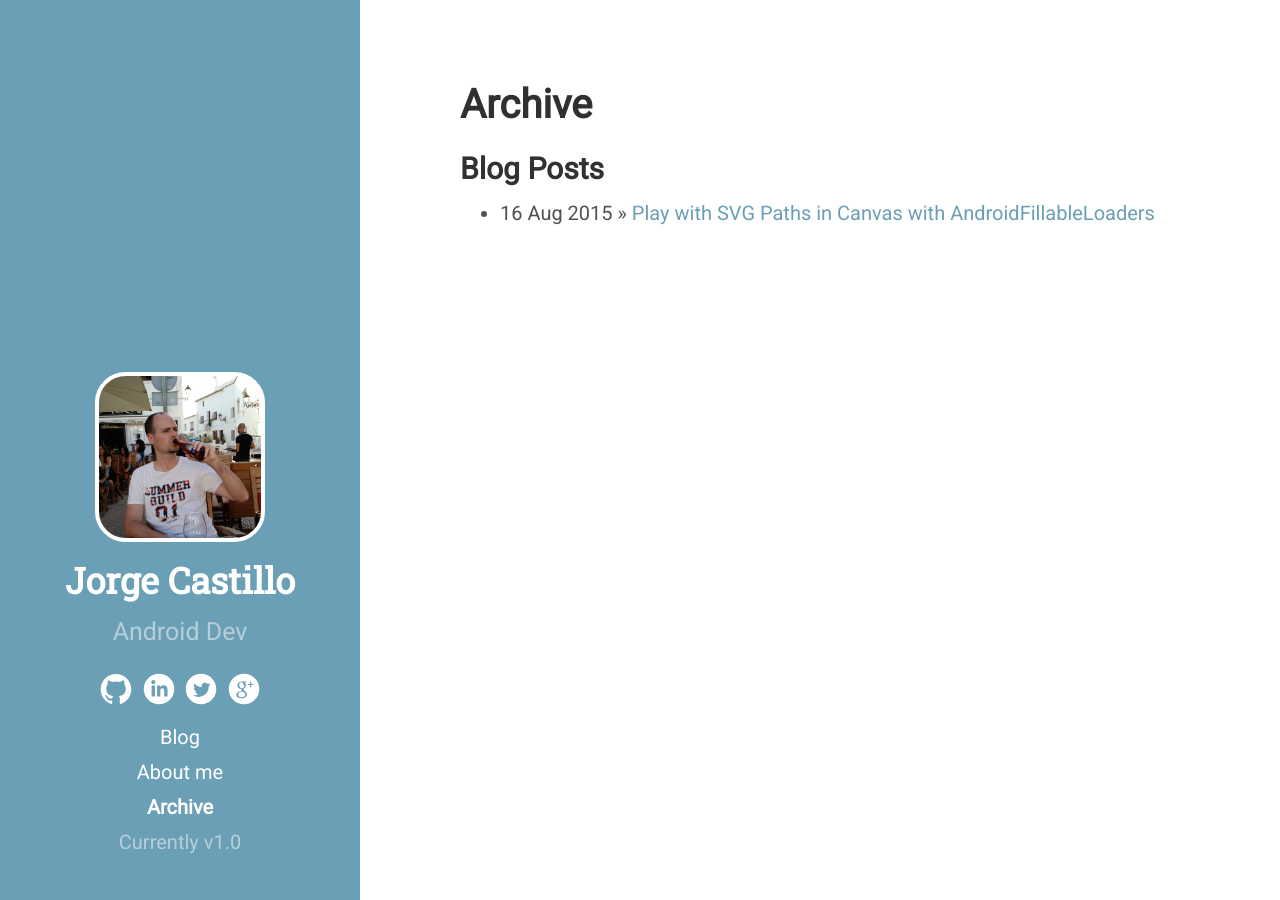
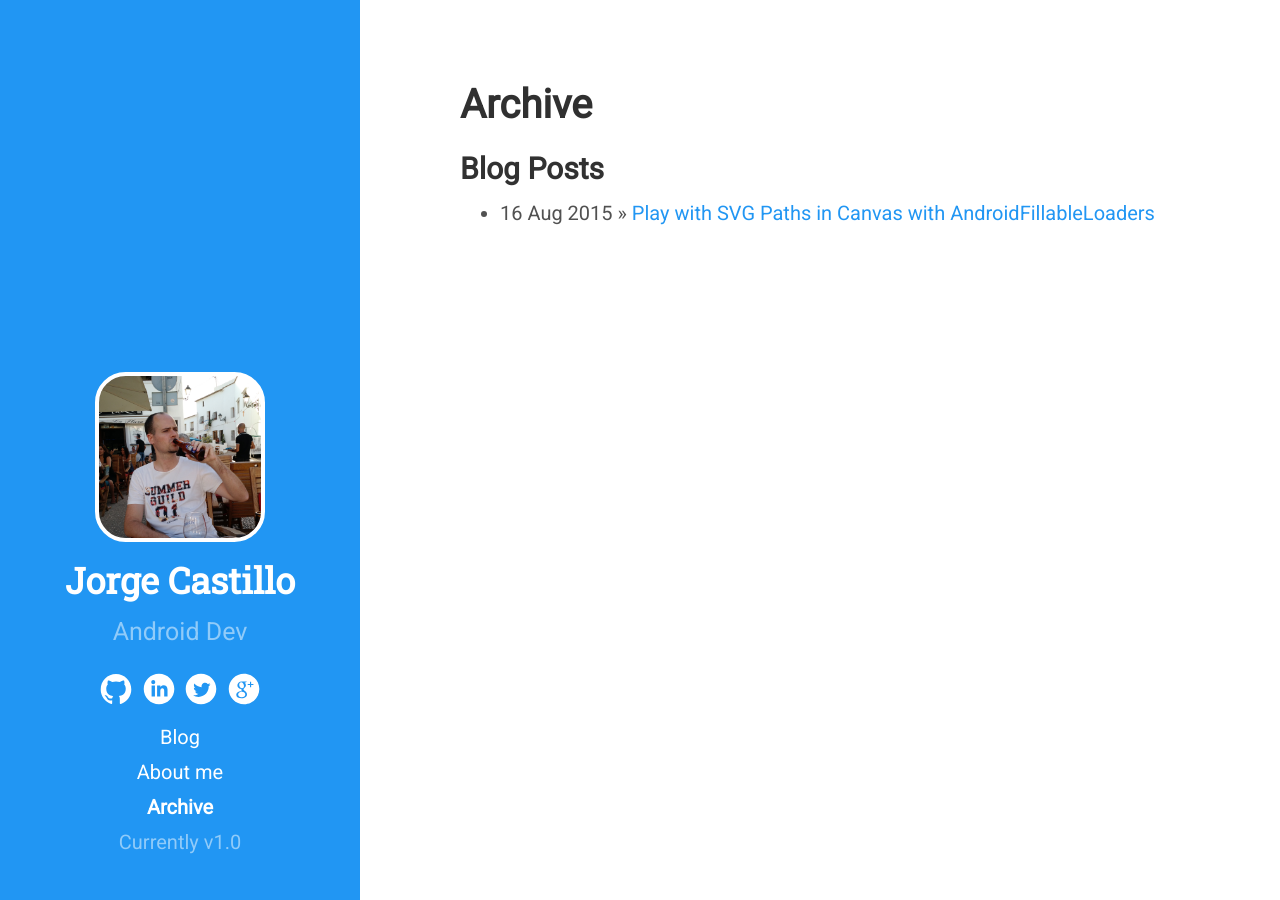
Before and after one commit to raja-ar/jorgecastilloprz.github.io, a Jekyll site: the page built from archive.md, in a window 1280 px wide. Built offline with Jekyll 4.4.1, drawn with Linux system fonts in a browser that asks for light colours; Markdown is read by kramdown in place of the engine named in the settings.

Commit message:
face fix.

```diff
--- a/_layouts/default.html
+++ b/_layouts/default.html
@@ -3,7 +3,7 @@
 
   {% include head.html %}
 
-  <body class="theme-base-0d">
+  <body class="theme-base-m1">
 
     {% include sidebar.html %}
 
--- a/public/css/jorgecastillo.css
+++ b/public/css/jorgecastillo.css
@@ -1,3 +1,12 @@
+/* Material Green */
+.theme-base-m1 .sidebar {
+    background-color: #2196F3;
+}
+.theme-base-m1 .content a,
+.theme-base-m1 .related-posts li a:hover {
+    color: #2196F3;
+}
+
 #myface {
     background-image: url(../images/avatar_drink.png);
     background-repeat: no-repeat;
```
